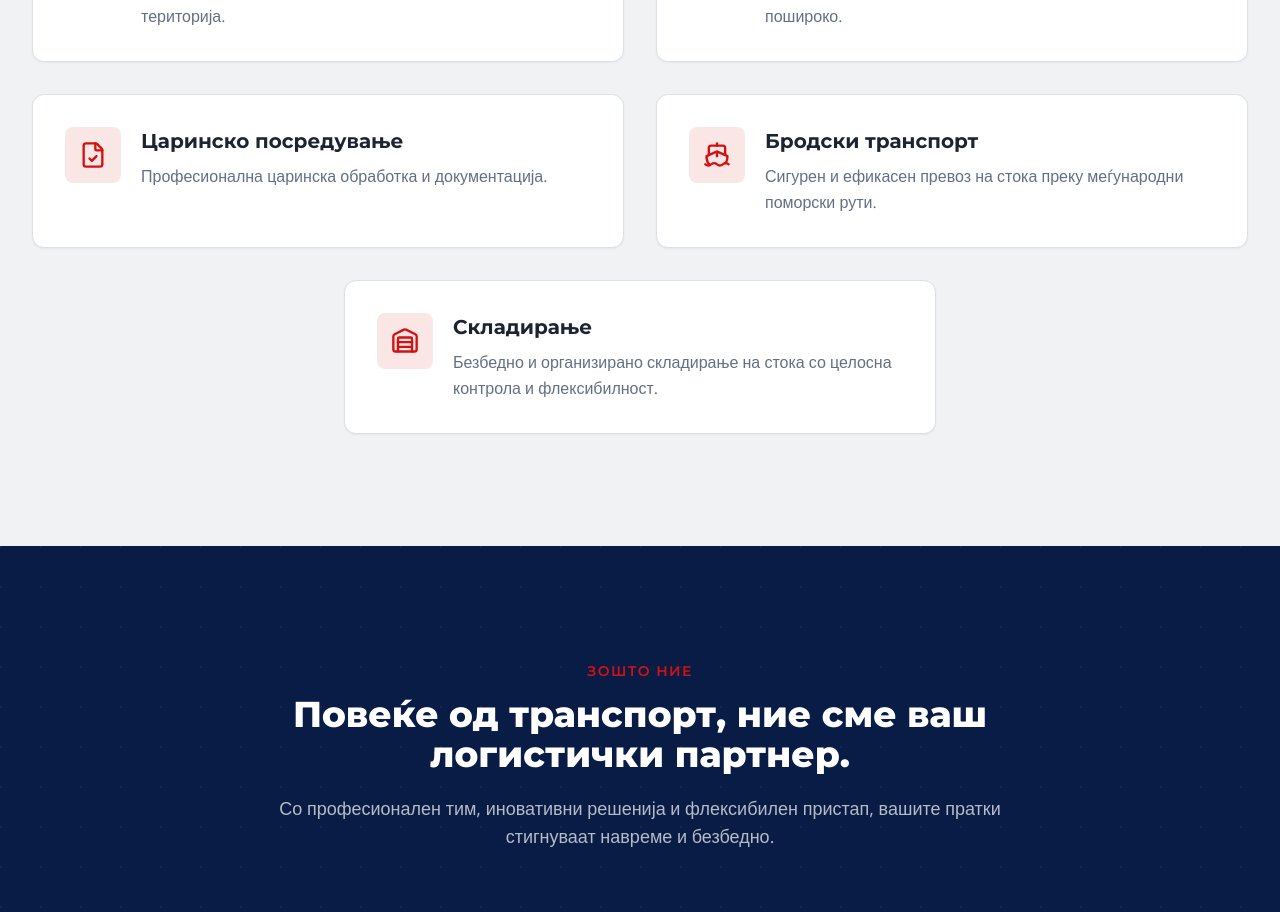
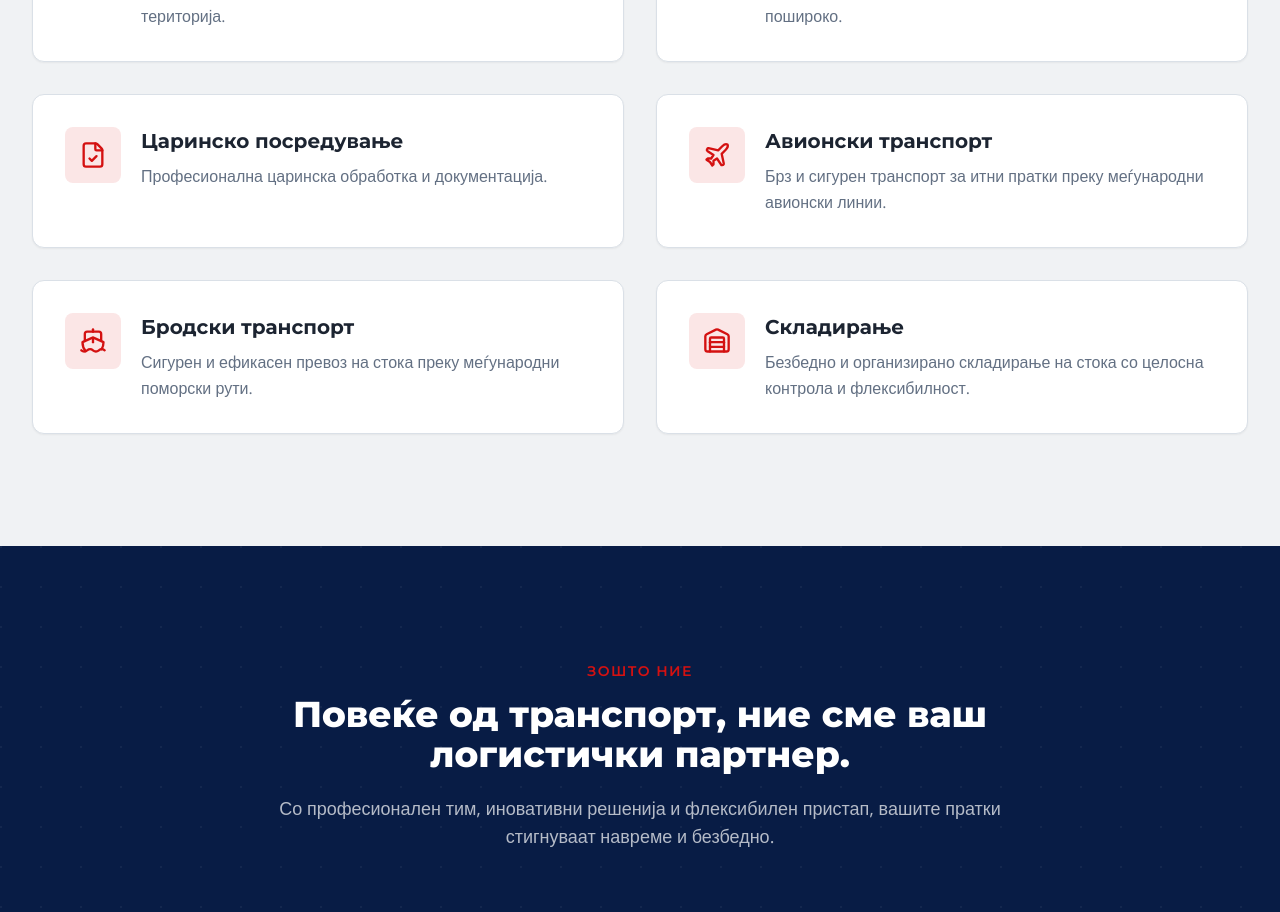
Before and after one commit to ivi113094-debug/nimak-logistics-portal, a React (Vite) app: page / in a window 1280 px wide. Shown: the part 1980-2892 px from the top of the page. Built offline with nearby package versions, Linux system fonts and the light colour scheme; no server answers; the database is empty; the HTML template or start-up script is replaced by a standard one.

Commit message:
Add air freight service card

```diff
--- a/src/components/ServicesSection.tsx
+++ b/src/components/ServicesSection.tsx
@@ -1,5 +1,5 @@
 import { motion } from "framer-motion";
-import { FileCheck, Globe, Ship, Truck, Warehouse } from "lucide-react";
+import { FileCheck, Globe, Plane, Ship, Truck, Warehouse } from "lucide-react";
 import type { SiteContent } from "@/content/siteContent";
 
 const getServiceIcon = (title: string) => {
@@ -8,6 +8,7 @@ const getServiceIcon = (title: string) => {
   if (normalizedTitle.includes("домашен") || normalizedTitle.includes("domestic")) return Truck;
   if (normalizedTitle.includes("меѓународен") || normalizedTitle.includes("international")) return Globe;
   if (normalizedTitle.includes("царин") || normalizedTitle.includes("customs")) return FileCheck;
+  if (normalizedTitle.includes("авион") || normalizedTitle.includes("air freight")) return Plane;
   if (normalizedTitle.includes("брод") || normalizedTitle.includes("sea freight")) return Ship;
   if (normalizedTitle.includes("складира") || normalizedTitle.includes("warehous")) return Warehouse;
 
--- a/src/content/siteContent.ts
+++ b/src/content/siteContent.ts
@@ -120,6 +120,7 @@ export const defaultSiteContent: LocalizedSiteContent = {
         { title: "Домашен транспорт", desc: "Брза и сигурна дистрибуција на стоки низ целата територија." },
         { title: "Меѓународен транспорт", desc: "Комплетна логистика од врата до врата низ Европа и пошироко." },
         { title: "Царинско посредување", desc: "Професионална царинска обработка и документација." },
+        { title: "Авионски транспорт", desc: "Брз и сигурен транспорт за итни пратки преку меѓународни авионски линии." },
         { title: "Бродски транспорт", desc: "Сигурен и ефикасен превоз на стока преку меѓународни поморски рути." },
         { title: "Складирање", desc: "Безбедно и организирано складирање на стока со целосна контрола и флексибилност." },
       ],
@@ -196,6 +197,7 @@ export const defaultSiteContent: LocalizedSiteContent = {
         { title: "Domestic transport", desc: "Fast and secure distribution of goods across the country." },
         { title: "International transport", desc: "Complete door-to-door logistics across Europe and beyond." },
         { title: "Customs brokerage", desc: "Professional customs processing and documentation support." },
+        { title: "Air freight", desc: "Fast and reliable transport for urgent shipments through international air routes." },
         { title: "Sea freight", desc: "Reliable and efficient cargo transport through international maritime routes." },
         { title: "Warehousing", desc: "Safe and organized goods storage with full control and flexibility." },
       ],
```
